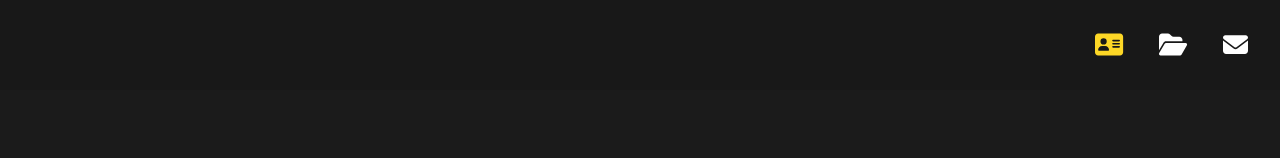
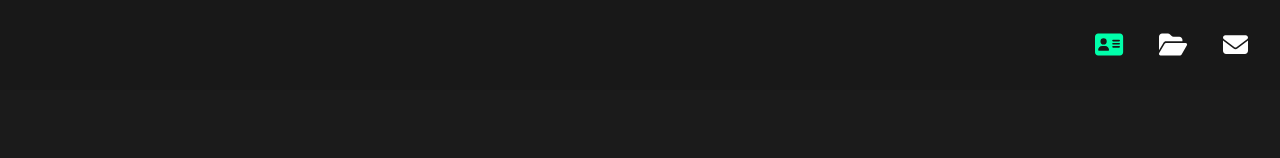
Before and after one commit to seru01/portfolio, a React (Create React App) app in the folder portfolio/: page / in a window 1280 px wide. In both pictures the pointer is over the link 1098 px from the left and 47 px from the top of the page. Shown: the top 158 px of the page. Built offline with nearby package versions, Linux system fonts and the light colour scheme.

Commit message:
trasitionConfig

```diff
--- a/portfolio/src/App.css
+++ b/portfolio/src/App.css
@@ -57,10 +57,11 @@
 .Nav li a {
   text-decoration: none;
   color: #ffffff;
+  transition: color 1s ease;
 }
 
 .Nav li a:hover {
-  color: #fdd726;
+  color: #00ffaa;
 }
 .NavIcon {
   font-size: 25px;
@@ -228,4 +229,5 @@
   background-color: #202020;
   background-position: center;
   border-radius: 10px;
+  transition: 1s ease;
 }
```
